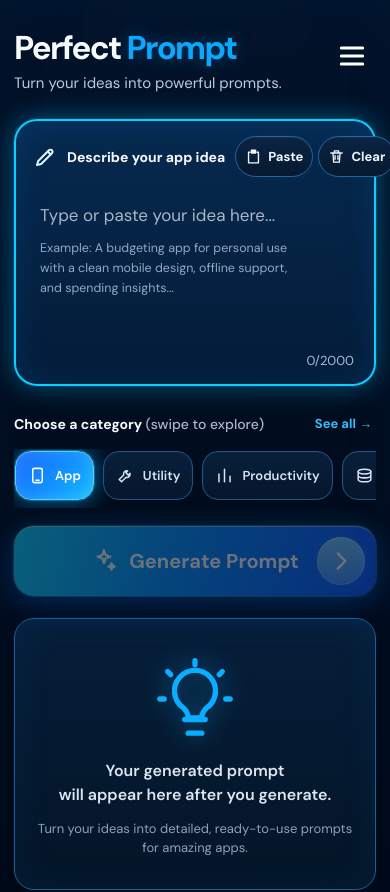
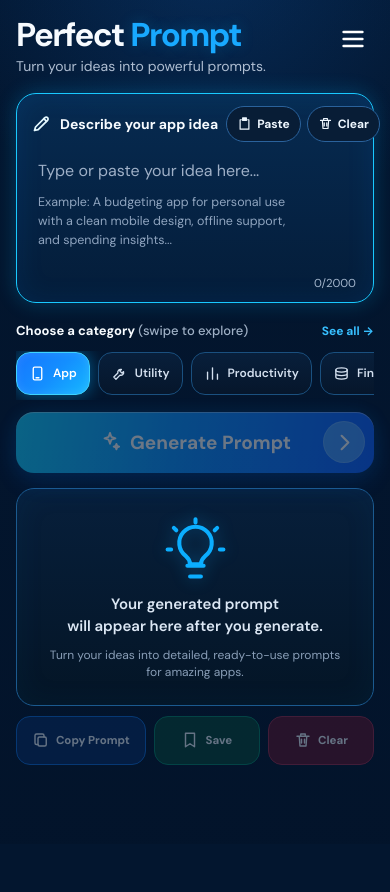
Before and after one commit to locon007-creator/perfect-prompt, a React (Vite) app: page / in a window 390 px wide. Shown: the top 892 px of the page. After the commit the page ends 844 px from the top, so only its background shows below. Built offline with nearby package versions, Linux system fonts and the light colour scheme.

Commit message:
Make approved layout feel like a native mobile app

```diff
--- a/src/styles.css
+++ b/src/styles.css
@@ -1,33 +1,34 @@
-@import url('https://fonts.googleapis.com/css2?family=DM+Sans:wght@400;500;600;700&family=Space+Grotesk:wght@600;700&display=swap');
+@import url('https://fonts.googleapis.com/css2?family=DM+Sans:wght@400;500;600;700&display=swap');
 
-:root{font-family:'DM Sans',sans-serif;color:#f7fbff;background:#011126;font-synthesis:none}
+:root{font-family:'DM Sans',system-ui,-apple-system,BlinkMacSystemFont,'Segoe UI',sans-serif;color:#f7fbff;background:#03162f;font-synthesis:none}
 *{box-sizing:border-box}
-html{background:#011126}
-body{margin:0;min-height:100vh;background:radial-gradient(circle at 50% -12%,#0d4f9d 0,#082f65 22%,#041d3e 48%,#020b18 78%,#010710 100%);color:#f7fbff}
+html,body,#root{margin:0;min-width:100%;min-height:100%;background:#03162f}
+body{min-height:100dvh;overflow-x:hidden;color:#f7fbff;background:linear-gradient(180deg,#062a57 0,#041f43 15%,#031831 38%,#021226 66%,#020d1d 100%)}
 button,textarea{font:inherit}
-button{cursor:pointer}
+button{cursor:pointer;-webkit-tap-highlight-color:transparent}
 button:disabled{cursor:not-allowed;opacity:.42}
 
-.app-shell{width:min(100%,430px);min-height:100vh;margin:0 auto;padding:32px 18px 24px;position:relative;background:linear-gradient(180deg,rgba(1,15,34,.9),rgba(1,9,22,.98));box-shadow:0 0 110px rgba(0,128,255,.28),inset 0 0 60px rgba(0,90,190,.05)}
-.topbar{display:flex;align-items:flex-start;justify-content:space-between;gap:16px;margin-bottom:26px;position:relative}
-.brand-block h1{font-family:'DM Sans',sans-serif;font-size:36px;line-height:.98;margin:0;letter-spacing:-1.7px;font-weight:700}.brand-block h1 span{color:#0aa9ff;text-shadow:0 0 17px rgba(0,176,255,.34)}.brand-block p{margin:10px 0 0;color:#bcc9da;font-size:15px;line-height:1.25}
-.icon-button{width:48px;height:48px;border:0;background:transparent;color:#fff;display:grid;place-items:center;border-radius:12px;padding:0}.icon-button:hover{background:#092745}.menu-button svg{width:32px;height:32px;stroke-width:2.35}
-.menu-popover{position:absolute;right:0;top:53px;width:154px;padding:8px;background:#061c37;border:1px solid #1c5b8f;border-radius:14px;box-shadow:0 18px 42px rgba(0,0,0,.62);z-index:5}.menu-popover button{display:block;width:100%;text-align:left;border:0;background:transparent;color:#dcecff;padding:10px 11px;border-radius:9px}.menu-popover button:hover{background:#0a2d52}
+.app-shell{width:100%;min-height:100dvh;margin:0;padding:calc(env(safe-area-inset-top,0px) + 18px) 16px calc(env(safe-area-inset-bottom,0px) + 18px);position:relative;background:radial-gradient(circle at 54% -6%,rgba(19,119,230,.22),transparent 31%),linear-gradient(180deg,rgba(2,23,49,.18),rgba(2,12,28,.22));box-shadow:none}
+.topbar{display:flex;align-items:flex-start;justify-content:space-between;gap:14px;margin-bottom:17px;position:relative}
+.brand-block h1{font-size:33px;line-height:1;margin:0;letter-spacing:-1.5px;font-weight:700}.brand-block h1 span{color:#18a9ff;text-shadow:0 0 15px rgba(0,176,255,.24)}.brand-block p{margin:7px 0 0;color:#afbed2;font-size:14px;line-height:1.25}
+.icon-button{width:42px;height:42px;border:0;background:transparent;color:#fff;display:grid;place-items:center;border-radius:12px;padding:0}.icon-button:active{background:#092745}.menu-button svg{width:28px;height:28px;stroke-width:2.3}
+.menu-popover{position:absolute;right:0;top:46px;width:148px;padding:7px;background:#061c37;border:1px solid #1c5b8f;border-radius:14px;box-shadow:0 18px 42px rgba(0,0,0,.62);z-index:10}.menu-popover button{display:block;width:100%;text-align:left;border:0;background:transparent;color:#dcecff;padding:10px 11px;border-radius:9px}.menu-popover button:active{background:#0a2d52}
 
-.idea-panel{position:relative;border:2px solid #0bcfff;border-radius:23px;padding:15px 15px 18px;background:linear-gradient(180deg,rgba(6,42,80,.98),rgba(4,28,57,.99));box-shadow:0 0 0 1px rgba(0,198,255,.12),0 0 27px rgba(0,190,255,.42),inset 0 0 34px rgba(0,145,255,.14)}
-.idea-heading{display:flex;align-items:center;justify-content:space-between;gap:10px;margin-bottom:5px}.idea-title{display:flex;align-items:center;gap:9px;font-size:15px;white-space:nowrap}.idea-title strong{font-weight:700}.idea-icon{width:27px;height:27px;display:grid;place-items:center;color:#dff8ff}.idea-icon svg{width:24px;height:24px;stroke-width:2}
-.idea-tools{display:flex;gap:8px}.idea-tools button{height:41px;border-radius:21px;border:1px solid #2a629c;background:linear-gradient(180deg,#0a2442,#07192f);color:#eef7ff;padding:0 13px;display:flex;align-items:center;gap:6px;font-weight:700;font-size:13px;box-shadow:inset 0 1px 0 rgba(255,255,255,.04),0 0 10px rgba(0,95,180,.1)}.idea-tools svg{width:17px;height:17px}
-textarea{width:100%;min-height:184px;resize:none;border:0;outline:none;background:transparent;color:#f7fbff;padding:21px 9px 74px;font-size:17px;line-height:1.48}textarea::placeholder{color:#a8b7cc}.example{position:absolute;left:24px;right:25px;top:118px;margin:0;color:#93a8c2;font-size:14px;line-height:1.58;pointer-events:none}.counter{position:absolute;right:20px;bottom:15px;color:#a8bad0;font-size:13px}
-.error{margin:10px 2px 0;padding:10px 12px;border:1px solid #873347;border-radius:10px;background:#3a1720;color:#ffc7d1;font-size:13px}
+.idea-panel{position:relative;border:1.5px solid #19c9ff;border-radius:20px;padding:12px 13px 14px;background:linear-gradient(180deg,rgba(7,44,82,.97),rgba(4,29,58,.99));box-shadow:0 0 20px rgba(0,184,255,.24),inset 0 0 28px rgba(0,137,255,.10)}
+.idea-heading{display:flex;align-items:center;justify-content:space-between;gap:8px;margin-bottom:2px}.idea-title{display:flex;align-items:center;gap:7px;font-size:14px;white-space:nowrap}.idea-title strong{font-weight:700}.idea-icon{width:23px;height:23px;display:grid;place-items:center;color:#e4f8ff}.idea-icon svg{width:21px;height:21px;stroke-width:2}
+.idea-tools{display:flex;gap:6px}.idea-tools button{height:36px;border-radius:18px;border:1px solid #2a629c;background:#081d36;color:#eef7ff;padding:0 10px;display:flex;align-items:center;gap:5px;font-weight:700;font-size:12px}.idea-tools svg{width:15px;height:15px}
+textarea{width:100%;height:144px;min-height:144px;resize:none;border:0;outline:none;background:transparent;color:#f7fbff;padding:15px 8px 51px;font-size:16px;line-height:1.46}textarea::placeholder{color:#9fb0c7}.example{position:absolute;left:21px;right:22px;top:99px;margin:0;color:#8fa4bf;font-size:12.5px;line-height:1.55;pointer-events:none}.counter{position:absolute;right:17px;bottom:11px;color:#a4b6cc;font-size:11.5px}
+.error{margin:8px 2px 0;padding:9px 11px;border:1px solid #873347;border-radius:10px;background:#3a1720;color:#ffc7d1;font-size:12px}
 
-.category-section{margin:25px 0 18px}.category-label{display:flex;align-items:center;justify-content:space-between;gap:12px;margin-bottom:13px}.category-label strong{font-size:14px}.category-label strong span{font-weight:500;color:#a6b6cb}.category-label button{border:0;background:transparent;color:#33bcff;font-weight:700;font-size:13px;padding:4px}.category-row{display:flex;gap:9px;overflow-x:auto;padding:2px 1px 8px;scrollbar-width:none}.category-row::-webkit-scrollbar{display:none}.category{flex:0 0 auto;height:49px;border-radius:16px;border:1px solid #1b568e;background:linear-gradient(180deg,#081f3b,#06162b);color:#d7e4f3;padding:0 14px;display:flex;align-items:center;gap:8px;font-weight:600;font-size:13px;box-shadow:inset 0 0 0 1px rgba(255,255,255,.015),0 3px 12px rgba(0,0,0,.14)}.category svg{width:19px;height:19px}.category.active{color:#fff;border-color:#47d5ff;background:linear-gradient(135deg,#176dff 0%,#138fff 52%,#15bdff 100%);box-shadow:0 0 0 1px rgba(91,222,255,.28),0 0 22px rgba(0,174,255,.66),inset 0 0 14px rgba(255,255,255,.14)}
+.category-section{margin:17px 0 12px}.category-label{display:flex;align-items:center;justify-content:space-between;gap:10px;margin-bottom:9px}.category-label strong{font-size:13px}.category-label strong span{font-weight:500;color:#9fb0c5}.category-label button{border:0;background:transparent;color:#37bfff;font-weight:700;font-size:12px;padding:3px 0}.category-row{display:flex;gap:8px;overflow-x:auto;padding:1px 0 5px;scrollbar-width:none;scroll-snap-type:x proximity}.category-row::-webkit-scrollbar{display:none}.category{scroll-snap-align:start;flex:0 0 auto;height:43px;border-radius:14px;border:1px solid #1a507f;background:linear-gradient(180deg,#081f3b,#06162b);color:#d4e0ef;padding:0 12px;display:flex;align-items:center;gap:7px;font-weight:600;font-size:12px}.category svg{width:17px;height:17px}.category.active{color:#fff;border-color:#3dd3ff;background:linear-gradient(135deg,#1676ff 0%,#148fff 52%,#16b8ff 100%);box-shadow:0 0 17px rgba(0,174,255,.48),inset 0 0 10px rgba(255,255,255,.10)}
 
-.generate{width:100%;height:70px;border:0;border-radius:20px;background:linear-gradient(100deg,#14d3ff 0%,#0d95ff 43%,#115cff 100%);color:#fff;font-family:'DM Sans',sans-serif;font-size:21px;font-weight:700;display:flex;align-items:center;justify-content:center;position:relative;box-shadow:0 0 0 1px rgba(111,229,255,.3),0 12px 31px rgba(0,106,255,.42),0 0 28px rgba(0,176,255,.32),inset 0 1px 0 rgba(255,255,255,.4)}.generate:not(:disabled):hover{filter:brightness(1.05)}.generate-label{display:flex;align-items:center;gap:12px}.generate-label svg{width:26px;height:26px;stroke-width:2}.generate-arrow{position:absolute;right:11px;width:48px;height:48px;border-radius:50%;background:linear-gradient(180deg,rgba(144,222,255,.82),rgba(85,164,255,.76));display:grid;place-items:center;box-shadow:inset 0 0 0 1px rgba(255,255,255,.22),0 0 14px rgba(79,178,255,.22)}.generate-arrow svg{width:26px;height:26px;stroke-width:2.2}
+.generate{width:100%;height:61px;border:0;border-radius:18px;background:linear-gradient(98deg,#16cfff 0%,#1094ff 44%,#1261ff 100%);color:#fff;font-size:19px;font-weight:700;display:flex;align-items:center;justify-content:center;position:relative;box-shadow:0 9px 24px rgba(0,105,255,.30),0 0 19px rgba(0,176,255,.18),inset 0 1px 0 rgba(255,255,255,.34)}.generate-label{display:flex;align-items:center;gap:9px}.generate-label svg{width:22px;height:22px;stroke-width:2}.generate-arrow{position:absolute;right:9px;width:42px;height:42px;border-radius:50%;background:rgba(134,211,255,.45);display:grid;place-items:center;box-shadow:inset 0 0 0 1px rgba(255,255,255,.15)}.generate-arrow svg{width:23px;height:23px;stroke-width:2.2}
 
-.output-panel{margin-top:22px;min-height:272px;border:1px solid #1d6098;border-radius:20px;background:linear-gradient(180deg,#061e3a,#041526);display:flex;align-items:center;justify-content:center;overflow:hidden;box-shadow:inset 0 0 38px rgba(9,100,174,.11),0 0 0 1px rgba(0,123,255,.04),0 10px 28px rgba(0,0,0,.12)}.empty-state{text-align:center;padding:31px 20px;color:#b8c8da}.bulb{width:98px;height:98px;margin:0 auto 11px;display:grid;place-items:center;color:#0baeff}.bulb svg{width:82px;height:82px;stroke-width:1.55;filter:drop-shadow(0 0 12px rgba(13,171,255,.48))}.empty-state h2{margin:0;color:#dce7f4;font-size:16px;line-height:1.46;font-weight:600}.empty-state p{margin:13px 0 0;color:#8da1ba;font-size:13px;line-height:1.48}.has-output{display:block;min-height:272px}.output-panel pre{margin:0;padding:20px;white-space:pre-wrap;overflow:auto;max-height:430px;color:#dce8f6;font:13px/1.58 'DM Sans',sans-serif}
+.output-panel{margin-top:15px;min-height:218px;border:1px solid #1b5a8f;border-radius:18px;background:linear-gradient(180deg,#071f3b,#041526);display:flex;align-items:center;justify-content:center;overflow:hidden;box-shadow:inset 0 0 30px rgba(9,100,174,.08)}.empty-state{text-align:center;padding:22px 18px;color:#b8c8da}.bulb{width:76px;height:76px;margin:0 auto 7px;display:grid;place-items:center;color:#0baeff}.bulb svg{width:65px;height:65px;stroke-width:1.5;filter:drop-shadow(0 0 8px rgba(13,171,255,.36))}.empty-state h2{margin:0;color:#dce7f4;font-size:15px;line-height:1.42;font-weight:600}.empty-state p{margin:10px 0 0;color:#899eb7;font-size:12px;line-height:1.44}.has-output{display:block;min-height:218px}.output-panel pre{margin:0;padding:16px;white-space:pre-wrap;overflow:auto;max-height:390px;color:#dce8f6;font:12.5px/1.55 'DM Sans',sans-serif}
 
-.output-actions{display:grid;grid-template-columns:1.08fr .95fr .95fr;gap:10px;margin-top:15px}.output-actions button{min-width:0;height:58px;border-radius:16px;border:1px solid;display:flex;align-items:center;justify-content:center;gap:8px;color:#eef7ff;font-weight:700;font-size:12px;box-shadow:inset 0 1px 0 rgba(255,255,255,.04),0 5px 18px rgba(0,0,0,.12)}.output-actions svg{width:21px;height:21px}.copy-action{background:linear-gradient(180deg,#0b3472,#072554);border-color:#1173e6!important}.save-action{background:linear-gradient(180deg,#075643,#073c31);border-color:#079975!important}.save-action.saved{background:#0b614e}.clear-action{background:linear-gradient(180deg,#6d1531,#4e1025);border-color:#aa2d52!important}.output-actions button:not(:disabled):hover{filter:brightness(1.1)}
-footer{text-align:center;color:#91a2b9;font-size:12px;font-weight:600;letter-spacing:.02em;margin-top:19px}
+.output-actions{display:grid;grid-template-columns:1.1fr .9fr .9fr;gap:8px;margin-top:10px}.output-actions button{min-width:0;height:49px;border-radius:14px;border:1px solid;display:flex;align-items:center;justify-content:center;gap:6px;color:#eef7ff;font-weight:700;font-size:11.5px}.output-actions svg{width:18px;height:18px}.copy-action{background:#092c62;border-color:#0e6dd8!important}.save-action{background:#084738;border-color:#07876a!important}.save-action.saved{background:#0b614e}.clear-action{background:#5b142b;border-color:#9a2b4b!important}
+footer{display:none}
 
-@media(max-width:390px){.app-shell{padding-left:14px;padding-right:14px}.brand-block h1{font-size:33px}.idea-title{font-size:14px}.idea-tools{gap:5px}.idea-tools button{padding:0 9px}.category{padding:0 12px}.output-actions{gap:7px}.output-actions button{font-size:11px}.example{font-size:12.5px}.generate{font-size:20px}}
-@media(prefers-reduced-motion:no-preference){.generate,.category,.output-actions button,.idea-tools button{transition:filter .18s ease,transform .18s ease,box-shadow .18s ease}.generate:not(:disabled):active,.output-actions button:not(:disabled):active{transform:translateY(1px)}}
+@media(min-width:431px){body{display:flex;justify-content:center}.app-shell{max-width:430px;box-shadow:0 0 70px rgba(0,117,245,.18);border-left:1px solid rgba(70,145,220,.08);border-right:1px solid rgba(70,145,220,.08)}}
+@media(max-width:380px){.app-shell{padding-left:13px;padding-right:13px}.brand-block h1{font-size:31px}.brand-block p{font-size:13px}.idea-title{font-size:13px}.idea-tools{gap:4px}.idea-tools button{padding:0 8px}.category{padding:0 11px}.output-actions{gap:6px}.output-actions button{font-size:10.5px}.example{font-size:12px}.generate{font-size:18px}}
+@media(prefers-reduced-motion:no-preference){.generate,.category,.output-actions button,.idea-tools button{transition:filter .16s ease,transform .16s ease,box-shadow .16s ease}.generate:not(:disabled):active,.output-actions button:not(:disabled):active{transform:scale(.99)}}
```
